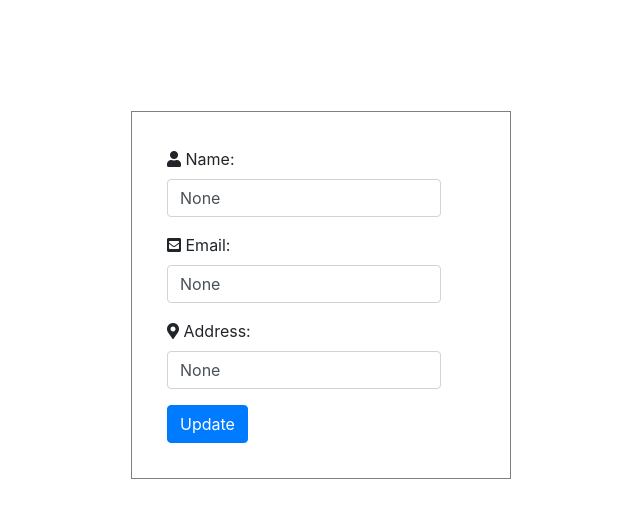
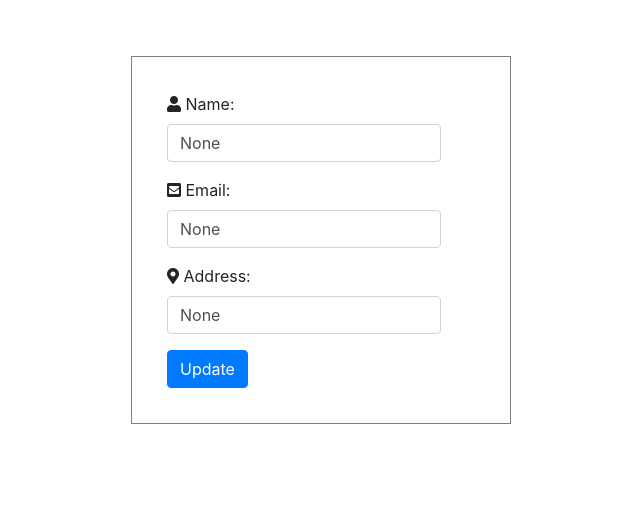
Before and after one commit to alistvt/barberq, a Django app: template mainapp/templates/update_profile.html in a window 1280 px wide. Shown: the part 56-574 px from the top of the page, without its empty margins (319-959 px from the left). Run offline with Django 3.2, Linux system fonts and the light colour scheme; the template is opened without the code that fills it: values that come from a table or form of the project are taken from there, others are empty; some libraries are stand-ins or nearby versions.

Commit message:
adds success after updating profile

```diff
--- a/mainapp/templates/update_profile.html
+++ b/mainapp/templates/update_profile.html
@@ -1,8 +1,12 @@
 {% extends 'base.html' %}
 {% block content %}
-    <div class="row" style="margin-top: 10%;">
+    {% if success %}
+      <div class="alert alert-success" style="margin-top: 5%;">
+        <strong>Success!</strong> Profile updated successfully!
+      </div>
+    {% endif %}
+    <div class="row" style="margin-top: 5%;">
       <div class="col-lg-4">
-
       </div>
       <div class="col-lg-4">
         <div class="row" style="border: 1px solid grey; padding: 10%">
--- a/mainapp/views.py
+++ b/mainapp/views.py
@@ -39,7 +39,7 @@ def barber_profile(request):
         profile_form = BarberyUpdateProfileForm(request.POST, instance=barber)
         if profile_form.is_valid():
             profile_form.save()
-            # todo : render a success page or a success message
+            return render(request, 'update_profile.html', {'form': profile_form, 'success': True})
         else:
             return render(request, 'update_profile.html', {'form': profile_form})
 
@@ -58,7 +58,7 @@ def add_slot(request):
                                  duration=timedelta(hours=cd['duration_hours'], minutes=cd['duration_minutes']),
                                  add_for_a_week=cd['add_for_a_week'],
                                  barbery=barbery)
-            return render(request, 'add_slots.html', {'form': AddSlotsForm(), 'success':True})
+            return render(request, 'add_slots.html', {'form': AddSlotsForm(), 'success': True})
         else:
             return render(request, 'add_slots.html', {'form': add_slot_form})
     add_slot_form = AddSlotsForm()
```
Lines whose indentation alone changed are shown as unchanged.
